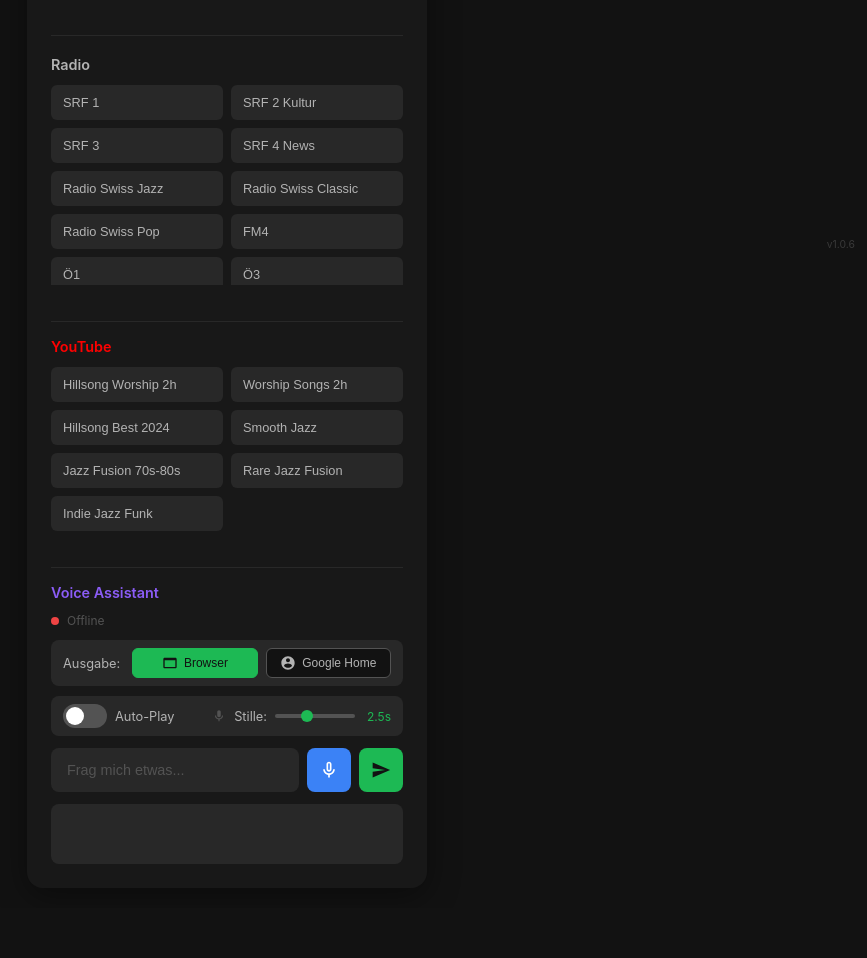
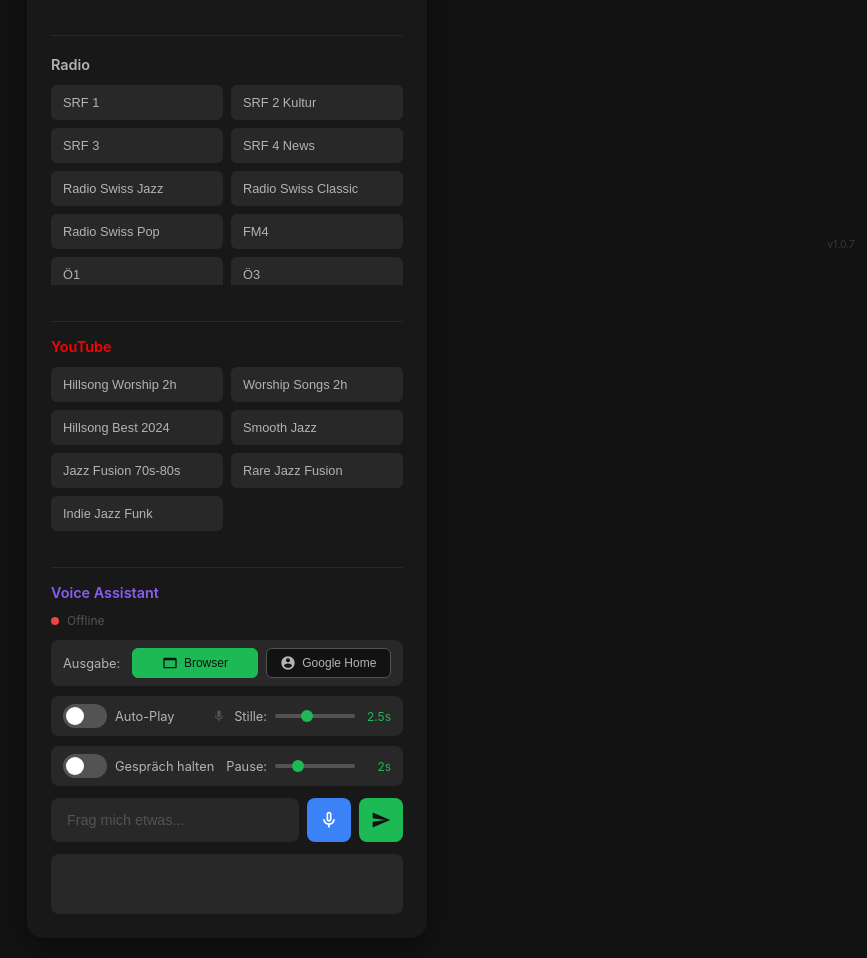
Before and after one commit to doobidoo/ghome-web, a Flask app: page / in a window 1280 px wide. Shown: the part 541-1499 px from the top of the page, without its empty margins (413-1280 px from the left). Before the commit the page ends 1405 px from the top, so only its background shows below. Run offline with Flask 3, Linux system fonts and the light colour scheme; parts of the project's set-up code (start-up, migrations or seed data) failed here and were passed over.

Commit message:
Add continuous dialog mode ("Gespräch halten")
- New toggle to keep conversation going after TTS response
- Configurable pause (1-5s) before auto-restarting speech recognition
- Audio ended handler triggers automatic mic restart
- Settings persisted in localStorage
- Version 1.0.7

🤖 Generated with [Claude Code](https://claude.com/claude-code)

Co-Authored-By: Claude Opus 4.5 <noreply@anthropic.com>

```diff
--- a/static/app.js
+++ b/static/app.js
@@ -1,5 +1,5 @@
 // Google Home Web Controller - Frontend JS
-// Version 1.0.6
+// Version 1.0.7
 
 // Debug log (toggle by clicking version number, persisted in localStorage)
 const debugLog = document.getElementById('debugLog');
@@ -9,7 +9,7 @@ let debugEnabled = localStorage.getItem('ghome_debug') === 'true';
 // Apply saved debug state on load
 if (debugEnabled && debugLog) {
     debugLog.classList.add('active');
-    if (versionInfo) versionInfo.textContent = 'v1.0.6 [DBG]';
+    if (versionInfo) versionInfo.textContent = 'v1.0.7 [DBG]';
 }
 
 // Toggle debug log by clicking version number
@@ -19,7 +19,7 @@ if (versionInfo) {
         debugEnabled = !debugEnabled;
         localStorage.setItem('ghome_debug', debugEnabled);
         debugLog.classList.toggle('active', debugEnabled);
-        versionInfo.textContent = debugEnabled ? 'v1.0.6 [DBG]' : 'v1.0.6';
+        versionInfo.textContent = debugEnabled ? 'v1.0.7 [DBG]' : 'v1.0.7';
     });
 }
 
@@ -292,7 +292,10 @@ const assistantElements = {
     btnOutputGHome: document.getElementById('btnOutputGHome'),
     silenceDuration: document.getElementById('silenceDuration'),
     silenceValue: document.getElementById('silenceValue'),
-    browserAudio: document.getElementById('browserAudio')
+    browserAudio: document.getElementById('browserAudio'),
+    continuousDialogToggle: document.getElementById('continuousDialogToggle'),
+    dialogPause: document.getElementById('dialogPause'),
+    dialogPauseValue: document.getElementById('dialogPauseValue')
 };
 
 let assistantOnline = false;
@@ -575,6 +578,52 @@ function saveAutoPlayPreference() {
 loadAutoPlayPreference();
 assistantElements.autoPlayToggle.addEventListener('change', saveAutoPlayPreference);
 
+// ==================== Continuous Dialog ====================
+
+let continuousDialogEnabled = false;
+
+function loadContinuousDialogPreference() {
+    const saved = localStorage.getItem('ghome_continuous_dialog');
+    if (saved !== null) {
+        continuousDialogEnabled = saved === 'true';
+        assistantElements.continuousDialogToggle.checked = continuousDialogEnabled;
+    }
+    const pauseSaved = localStorage.getItem('ghome_dialog_pause');
+    if (pauseSaved !== null) {
+        assistantElements.dialogPause.value = pauseSaved;
+        assistantElements.dialogPauseValue.textContent = pauseSaved + 's';
+    }
+}
+
+function saveContinuousDialogPreference() {
+    continuousDialogEnabled = assistantElements.continuousDialogToggle.checked;
+    localStorage.setItem('ghome_continuous_dialog', continuousDialogEnabled);
+    dbg('Continuous dialog: ' + (continuousDialogEnabled ? 'ON' : 'OFF'));
+}
+
+function saveDialogPausePreference() {
+    const value = assistantElements.dialogPause.value;
+    localStorage.setItem('ghome_dialog_pause', value);
+    assistantElements.dialogPauseValue.textContent = value + 's';
+}
+
+loadContinuousDialogPreference();
+assistantElements.continuousDialogToggle.addEventListener('change', saveContinuousDialogPreference);
+assistantElements.dialogPause.addEventListener('input', saveDialogPausePreference);
+
+// Audio ended handler for continuous dialog
+assistantElements.browserAudio.addEventListener('ended', () => {
+    if (continuousDialogEnabled && !isListening) {
+        const pauseMs = parseFloat(assistantElements.dialogPause.value) * 1000;
+        dbg('Audio ended, restarting mic in ' + pauseMs + 'ms');
+        setTimeout(() => {
+            if (continuousDialogEnabled && !isListening) {
+                toggleSpeechRecognition();
+            }
+        }, pauseMs);
+    }
+});
+
 // ==================== Health Check ====================
 
 async function checkAssistantHealth() {
--- a/templates/index.html
+++ b/templates/index.html
@@ -4,7 +4,7 @@
     <meta charset="UTF-8">
     <meta name="viewport" content="width=device-width, initial-scale=1.0">
     <title>Familienzimmer - Google Home Controller</title>
-    <link rel="stylesheet" href="/static/style.css?v=1.0.6">
+    <link rel="stylesheet" href="/static/style.css?v=1.0.7">
 </head>
 <body>
     <div class="container">
@@ -143,6 +143,22 @@
                             <span id="silenceValue" class="setting-value">2.5s</span>
                         </div>
                     </div>
+
+                    <!-- Row 3: Continuous Dialog -->
+                    <div class="setting-row">
+                        <div class="setting-item-inline">
+                            <label class="toggle-switch">
+                                <input type="checkbox" id="continuousDialogToggle">
+                                <span class="toggle-slider"></span>
+                            </label>
+                            <span class="setting-label">Gespräch halten</span>
+                        </div>
+                        <div class="setting-item-inline">
+                            <span class="setting-label">Pause:</span>
+                            <input type="range" id="dialogPause" min="1" max="5" step="0.5" value="2" class="silence-slider">
+                            <span id="dialogPauseValue" class="setting-value">2s</span>
+                        </div>
+                    </div>
                 </div>
 
                 <!-- Chat Input -->
@@ -172,7 +188,7 @@
 
     <audio id="browserAudio" playsinline webkit-playsinline preload="auto" style="display:none"></audio>
     <div id="debugLog" class="debug-log"></div>
-    <div class="version-info" id="versionInfo">v1.0.6</div>
-    <script src="/static/app.js?v=1.0.6"></script>
+    <div class="version-info" id="versionInfo">v1.0.7</div>
+    <script src="/static/app.js?v=1.0.7"></script>
 </body>
 </html>
```
